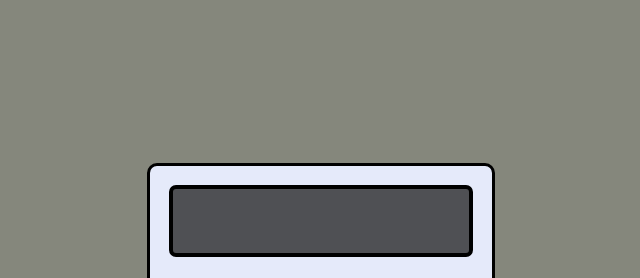
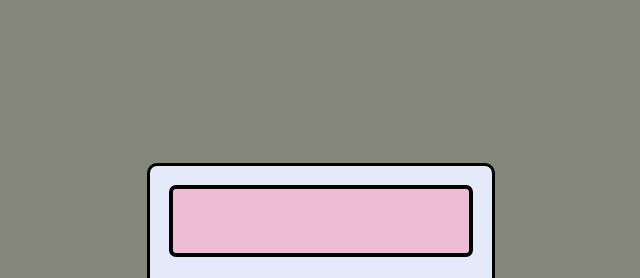
Before and after one commit to Yathaartha/calculator, a plain HTML site: page index.html in a window 1280 px wide. Shown: the part 27-305 px from the top of the page, without its empty margins (319-959 px from the left). Drawn offline with nearby package versions, Linux system fonts and the light colour scheme.

Commit message:
finishing touches

```diff
--- a/css/main.css
+++ b/css/main.css
@@ -39,7 +39,7 @@ button {
   .container button:hover {
     background-color: #CFEE9E; }
   .container .screen {
-    background-color: rgba(29, 29, 29, 0.747);
+    background-color: #EFBCD5;
     width: 100%;
     height: 4.5rem;
     margin-bottom: 1.5rem;
```
